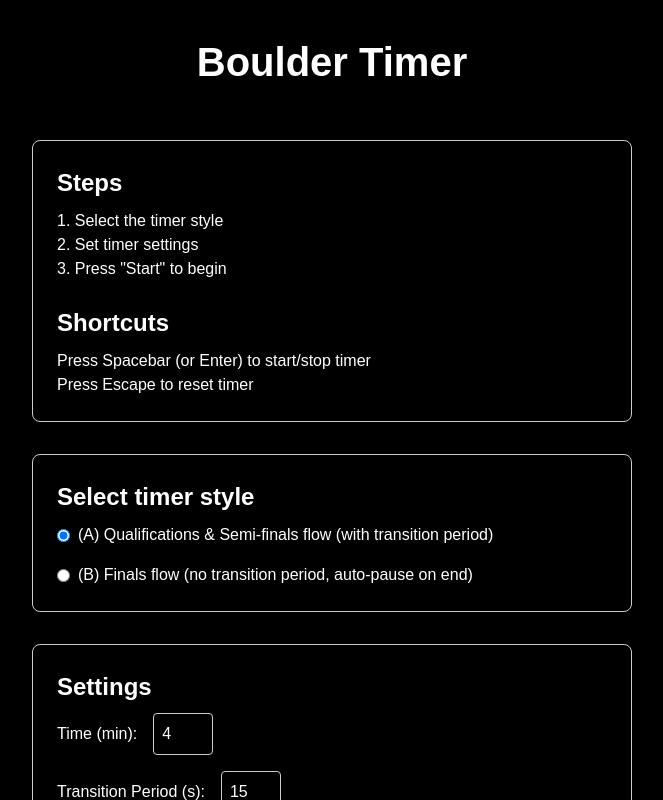
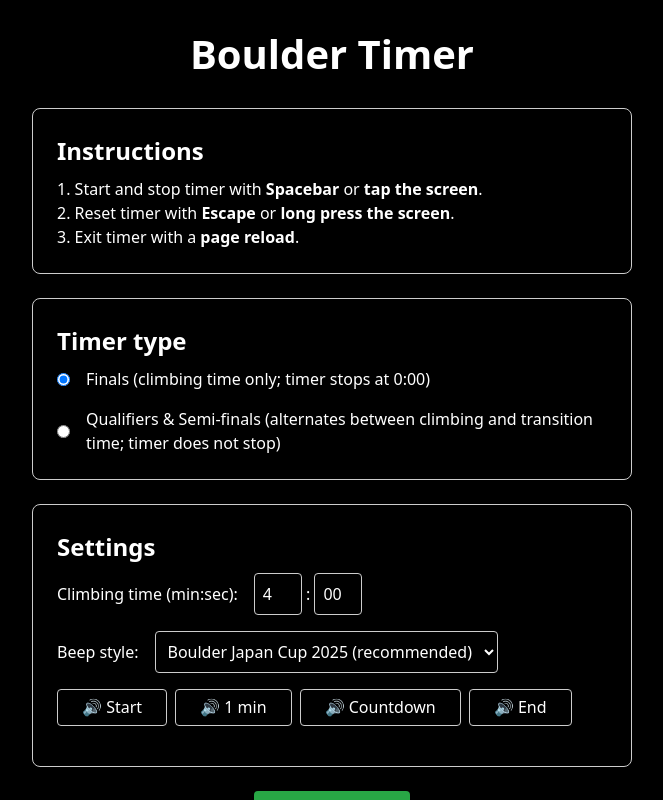
Before and after one commit to latiosu/boulder-timer, a SvelteKit app: page / in a window 1280 px wide. Shown: the top 800 px of the page, without its empty margins (308-971 px from the left). Built offline with nearby package versions, Linux system fonts and the light colour scheme.

Commit message:
feat: improve layout and instructions of landing page

```diff
--- a/src/routes/+page.svelte
+++ b/src/routes/+page.svelte
@@ -2,10 +2,11 @@
 	import { loadBeeps } from '$lib/beeps';
 	import Timer from '$lib/Timer.svelte';
 
-	let timerStyle = $state('A');
+	let timerStyle = $state('noTransition');
 	let beepStyle = $state('JMSCA');
-	let durationMinutes = $state(4);
-	let transitionPeriod = $state(15);
+	let durationMinutes = $state('4');
+	let durationSeconds = $state('00');
+	let transitionSeconds = $state(15);
 	let showTimer = $state(false);
 
 	let startBeep = $state<HTMLAudioElement>();
@@ -40,8 +41,8 @@
 
 {#if showTimer}
 	<Timer
-		duration={durationMinutes * 60}
-		transition={timerStyle === 'A' ? transitionPeriod : 0}
+		duration={parseInt(durationMinutes) * 60 + parseInt(durationSeconds)}
+		transition={timerStyle === 'withTransition' ? transitionSeconds : 0}
 		{beepStyle}
 		{startBeep}
 		{oneMinBeep}
@@ -53,65 +54,85 @@
 		<h1>Boulder Timer</h1>
 
 		<section class="instructions">
-			<h2>Steps</h2>
+			<h2>Instructions</h2>
 			<ol>
-				<li>1. Select the timer style</li>
-				<li>2. Set timer settings</li>
-				<li>3. Press "Start" to begin</li>
+				<li>
+					1. Start and stop timer with <strong>Spacebar</strong> or <strong>tap the screen</strong>.
+				</li>
+				<li>
+					2. Reset timer with <strong>Escape</strong> or <strong>long press the screen</strong>.
+				</li>
+				<li>3. Exit timer with a <strong>page reload</strong>.</li>
 			</ol>
-			<br/>
-			<h2>Shortcuts</h2>
-			<p>Press Spacebar (or Enter) to start/stop timer</p>
-			<p>Press Escape to reset timer</p>
 		</section>
 
 		<section class="timer-style">
-			<h2>Select timer style</h2>
+			<h2>Timer type</h2>
 			<div class="options-container">
 				<label>
-					<input type="radio" bind:group={timerStyle} value="A" />
-					(A) Qualifications & Semi-finals flow (with transition period)
+					<input type="radio" bind:group={timerStyle} value="noTransition" />
+					Finals (climbing time only; timer stops at 0:00)
 				</label>
 				<label>
-					<input type="radio" bind:group={timerStyle} value="B" />
-					(B) Finals flow (no transition period, auto-pause on end)
+					<input type="radio" bind:group={timerStyle} value="withTransition" />
+					Qualifiers & Semi-finals (alternates between climbing and transition time; timer does not stop)
 				</label>
 			</div>
 		</section>
 
 		<section class="options">
 			<h2>Settings</h2>
-
 			<div class="option-group">
-				<label for="time-a">Time (min):</label>
-				<input type="number" id="time-a" bind:value={durationMinutes} />
+				<label for="climbing-time">Climbing time (min:sec):</label>
+				<div>
+					<input
+						id="climbing-time-min"
+						type="text"
+						inputmode="numeric"
+						pattern="\d*"
+						bind:value={durationMinutes}
+					/>
+					<span>:</span>
+					<input
+						id="climbing-time-sec"
+						type="text"
+						inputmode="numeric"
+						pattern="\d*"
+						bind:value={durationSeconds}
+					/>
+				</div>
 			</div>
-			{#if timerStyle === 'A'}
+			{#if timerStyle === 'withTransition'}
 				<div class="option-group">
-					<label for="transition">Transition Period (s):</label>
-					<input type="number" id="transition" bind:value={transitionPeriod} />
+					<label for="transition-time">Transition time (s):</label>
+					<input
+						id="transition-time"
+						type="text"
+						inputmode="numeric"
+						pattern="\d*"
+						bind:value={transitionSeconds}
+					/>
 				</div>
 			{/if}
 
 			<div class="option-group">
 				<label for="beep-style">Beep style:</label>
 				<select id="beep-style" bind:value={beepStyle}>
-					<option value="JMSCA">JMSCA (recommended)</option>
+					<option value="JMSCA">Boulder Japan Cup 2025 (recommended)</option>
 					<option value="IFSC_INNSBRUCK">IFSC Innsbruck 2025</option>
 					<option value="IFSC_PRAGUE">IFSC Prague 2025</option>
 				</select>
 			</div>
 			<div class="option-group">
 				{#if beepStyle === 'JMSCA'}
-					<button onclick={playStartBeep}>🔊 Start</button>
-					<button onclick={playOneMinBeep}>🔊 1 min</button>
-					<button onclick={playCountdownBeep}>🔊 Countdown</button>
-					<button onclick={playEndBeep}>🔊 End</button>
+					<button class="example-sound" onclick={playStartBeep}>🔊 Start</button>
+					<button class="example-sound" onclick={playOneMinBeep}>🔊 1 min</button>
+					<button class="example-sound" onclick={playCountdownBeep}>🔊 Countdown</button>
+					<button class="example-sound" onclick={playEndBeep}>🔊 End</button>
 				{:else if beepStyle === 'IFSC_PRAGUE' || beepStyle === 'IFSC_INNSBRUCK'}
-					<button onclick={playStartBeep}>🔊 Start/End</button>
-					<button onclick={playOneMinBeep}>🔊 1 min/Countdown</button>
+					<button class="example-sound" onclick={playStartBeep}>🔊 Start/End</button>
+					<button class="example-sound" onclick={playOneMinBeep}>🔊 1 min/Countdown</button>
 				{/if}
-
 			</div>
 		</section>
 
@@ -119,8 +140,19 @@
 	</main>
 	<footer>
 		<p>
-			<a href="https://github.com/latiosu/boulder-timer" target="_blank" rel="noopener noreferrer" class="underline">Open-source</a> and made
-			with love by <a href="https://www.instagram.com/eric.c.liu/" target="_blank" rel="noopener noreferrer" class="underline">Eric Liu</a> ❤️
+			<a
+				href="https://github.com/latiosu/boulder-timer"
+				target="_blank"
+				rel="noopener noreferrer"
+				class="underline">Open-source</a
+			>
+			and made with love by
+			<a
+				href="https://www.instagram.com/eric.c.liu/"
+				target="_blank"
+				rel="noopener noreferrer"
+				class="underline">Eric Liu</a
+			> ❤️
 		</p>
 	</footer>
 {/if}
@@ -130,15 +162,13 @@
 		display: flex;
 		flex-direction: column;
 		align-items: center;
-		gap: 2rem;
-		padding: 2rem;
-		font-family: sans-serif;
+		gap: 1.5rem;
+		padding: 1.5rem;
 	}
 
 	h1 {
 		font-size: 2.5rem;
 		font-weight: bold;
-		margin-bottom: 1rem;
 	}
 
 	h2 {
@@ -164,18 +194,20 @@
 	.option-group {
 		display: flex;
 		align-items: center;
-		gap: 1rem;
+		flex-wrap: wrap;
+		gap: 0.5rem;
 		margin-bottom: 1rem;
 	}
 
 	label {
 		display: flex;
 		align-items: center;
-		gap: 0.5rem;
+		gap: 1rem;
+		margin-right: 0.5rem;
 	}
 
-	input[type='number'] {
-		width: 60px;
+	input[type='text'] {
+		width: 3rem;
 		padding: 0.5rem;
 		border: 1px solid #ccc;
 		border-radius: 4px;
@@ -185,6 +217,11 @@
 		padding: 0.5rem;
 		border: 1px solid #ccc;
 		border-radius: 4px;
+	}
+	@media only screen and (max-width: 600px) {
+		select[id='beep-style'] {
+			width: 100%;
+		}
 	}
 
 	option {
@@ -203,12 +240,15 @@
 		background-color: #28a745;
 		color: white;
 		font-weight: bold;
+		font-size: 1.5rem;
 		border: none;
+		padding: 0.75rem 3rem;
 	}
 
 	footer {
-		margin-top: 2rem;
 		text-align: center;
 		color: #666;
+		margin-top: 1rem;
+		margin-bottom: 1rem;
 	}
 </style>
```
